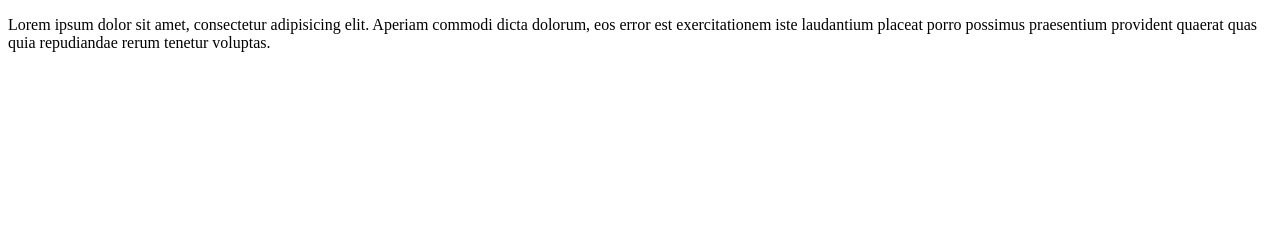
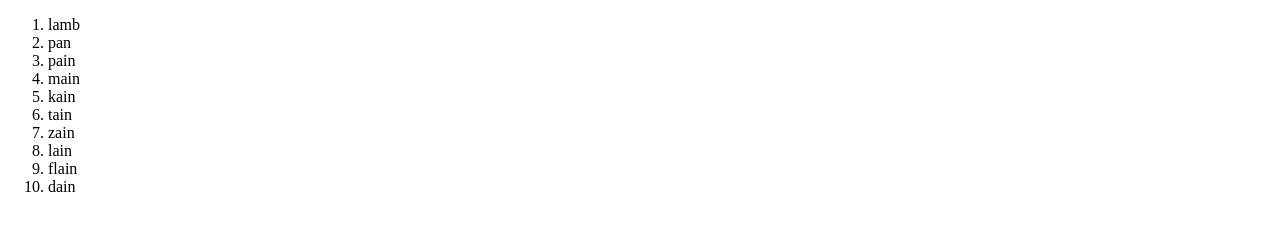
Before and after one commit to goodhope88/tinatest, a plain HTML site: page index.html in a window 1280 px wide. Drawn offline with Linux system fonts and the light colour scheme.

Commit message:
Add files via upload

```diff
--- a/index.html
+++ b/index.html
@@ -6,7 +6,18 @@
 </head>
 <body>
 
-<p>Lorem ipsum dolor sit amet, consectetur adipisicing elit. Aperiam commodi dicta dolorum, eos error est exercitationem iste laudantium placeat porro possimus praesentium provident quaerat quas quia repudiandae rerum tenetur voluptas.</p>
+<ol>
+<li>lamb</li>
+<li>pan</li>
+<li>pain</li>
+<li>main</li>
+<li>kain</li>
+<li>tain</li>
+<li>zain</li>
+<li>lain</li>
+<li>flain</li>
+<li>dain</li>
+</ol>
 
 </body>
 </html>
```
